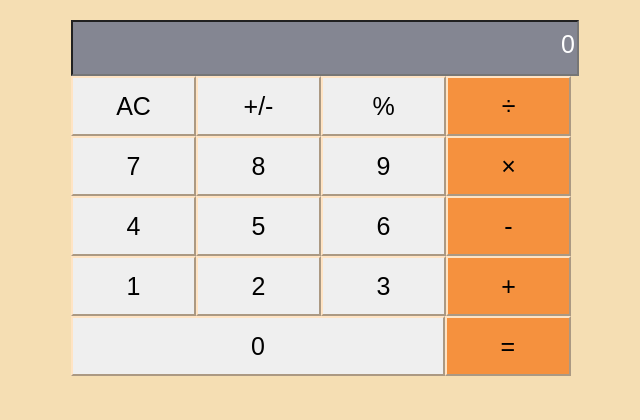
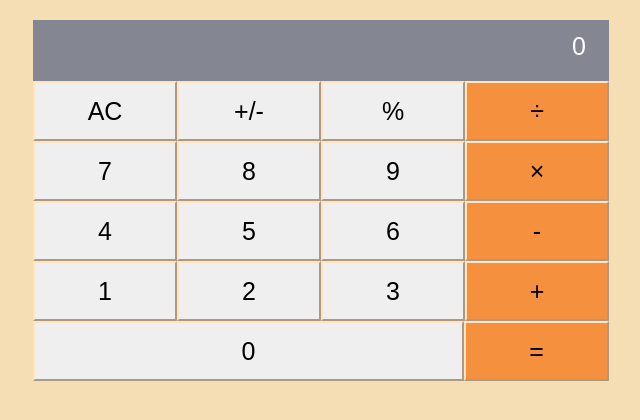
Before and after one commit to GintsM/Calculator, a React (Create React App) app: page / in a window 1280 px wide. Shown: the top 420 px of the page, without its empty margins (319-959 px from the left). Built offline with nearby package versions, Linux system fonts and the light colour scheme.

Commit message:
Update Readme, input widht, App to Class

```diff
--- a/src/App.js
+++ b/src/App.js
@@ -1,9 +1,14 @@
+import React from 'react';
 import Calculator from './components/Calculator';
 
-const App = () => (
-  <div className="App">
-    <Calculator />
-  </div>
-);
+class App extends React.Component {
+  constructor(props) {
+    super(props);
+    this.state = {};
+  }
 
+  render() {
+    return <Calculator />;
+  }
+}
 export default App;
--- a/src/index.css
+++ b/src/index.css
@@ -23,19 +23,14 @@ body {
 }
 
 .wrapper {
-  margin: 0 auto;
-  width: 500px;
-  text-align: center;
-  display: flex;
-  flex-direction: column;
-  border: none;
   margin-top: 20px;
 }
 
 .input-field {
   background-color: #848692;
-  height: 50px;
-  width: 100%;
+  width: 92%;
+  border: none;
+  padding: 4%;
 }
 
 .light {
```
Also changed, not shown: 1 other file (tests, documents, lock files or other folders).
